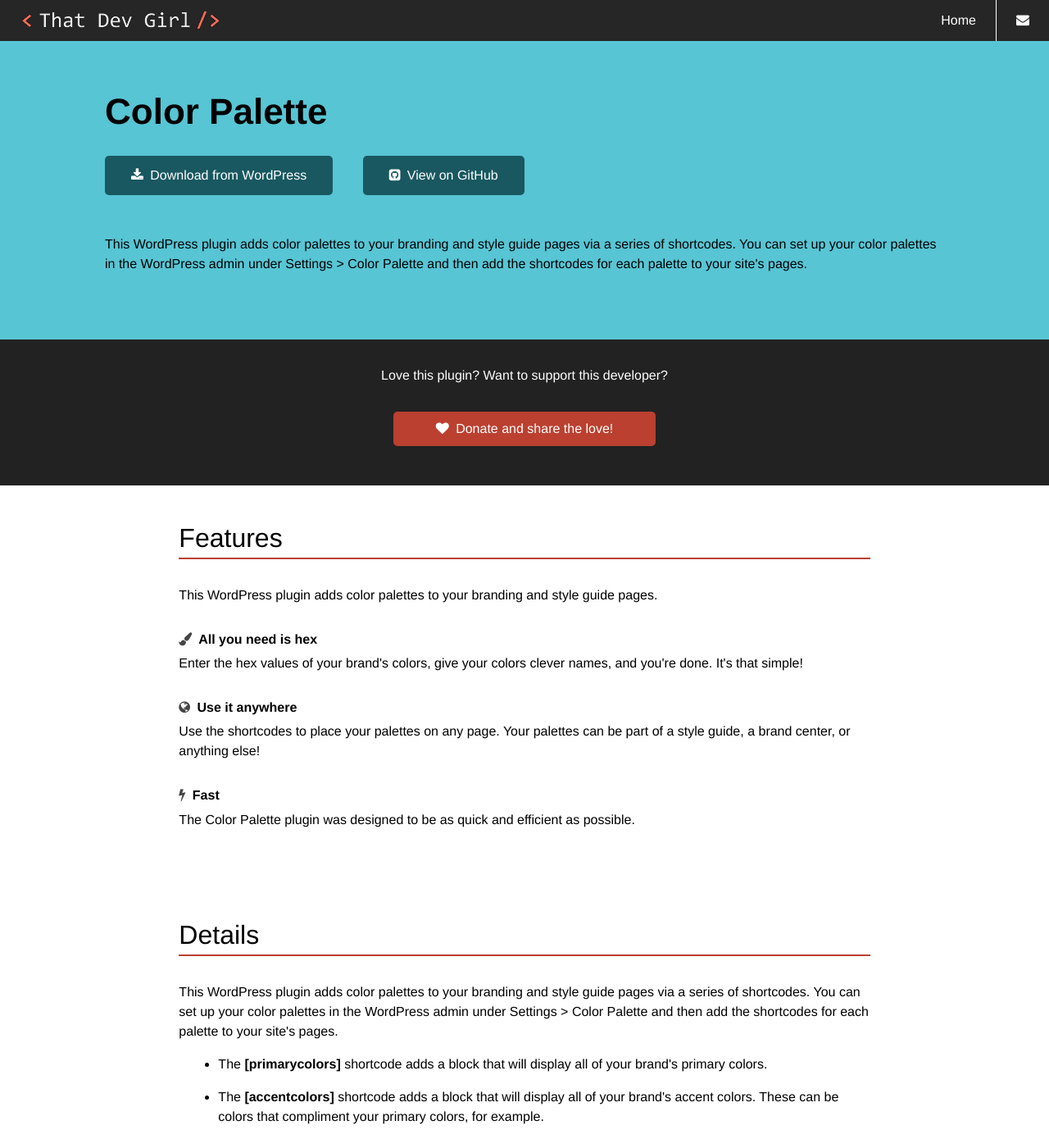
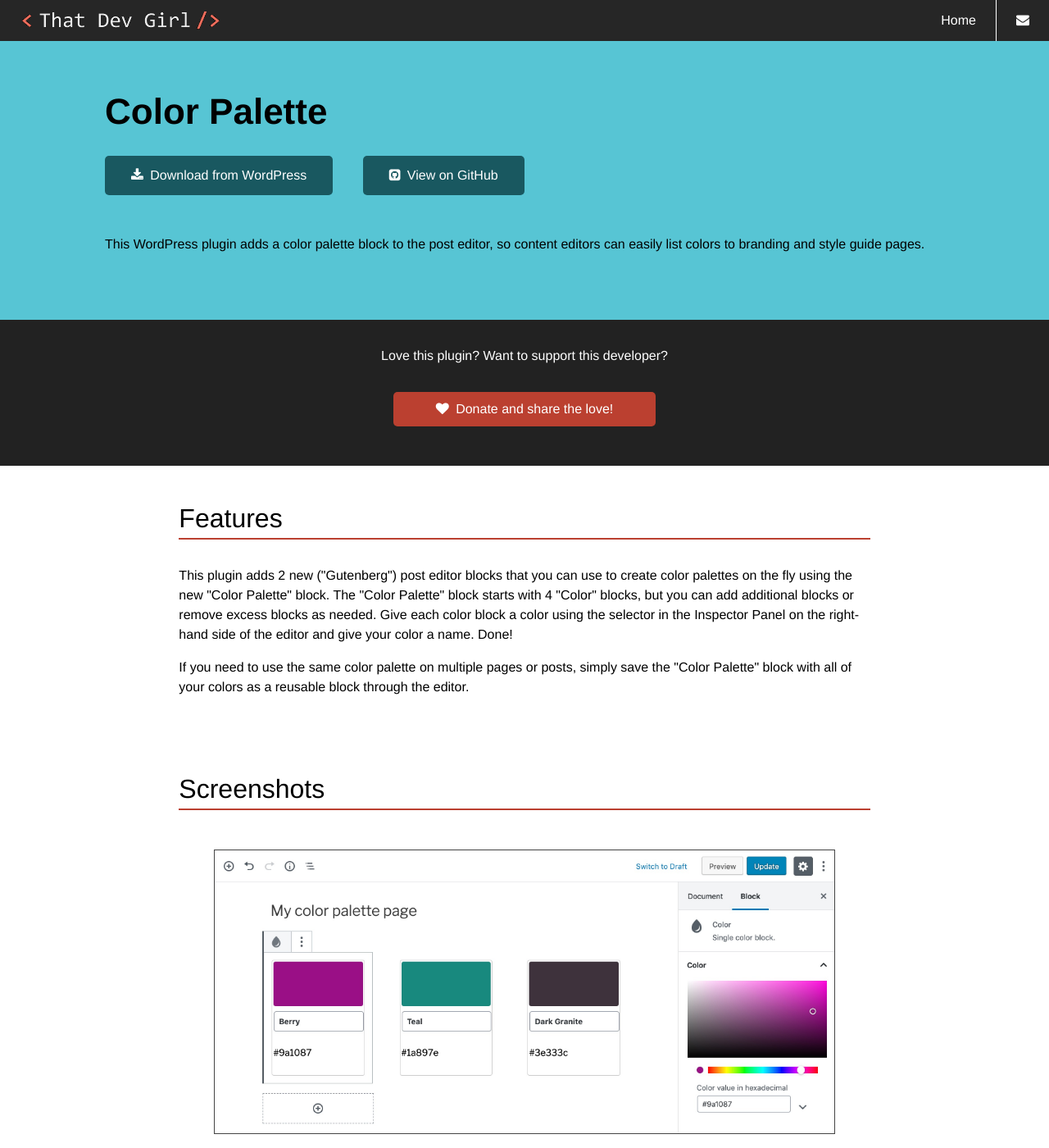
Before and after one commit to That-Dev-Girl-Archives/thatdevgirl.com, a Jekyll site: the page built from _pages/color-palette.html, in a window 1280 px wide and 1400 px high. Shown: the whole window at 82% size. Built offline with Jekyll 4.4.1, drawn with Linux system fonts in a browser that asks for light colours.

Commit message:
Updating color palette page

```diff
--- a/_pages/color-palette.html
+++ b/_pages/color-palette.html
@@ -14,7 +14,7 @@ title:  Color Palette | That Dev Girl, LLC
     </p>
 
     <p>
-			This WordPress plugin adds color palettes to your branding and style guide pages via a series of shortcodes. You can set up your color palettes in the WordPress admin under Settings > Color Palette and then add the shortcodes for each palette to your site's pages.
+      This WordPress plugin adds a color palette block to the post editor, so content editors can easily list colors to branding and style guide pages.
     </p>
   </div>
 </section>
@@ -28,53 +28,23 @@ title:  Color Palette | That Dev Girl, LLC
   <h2>Features</h2>
 
   <p>
-		This WordPress plugin adds color palettes to your branding and style guide pages.
+    This plugin adds 2 new ("Gutenberg") post editor blocks that you can use to
+    create color palettes on the fly using the new "Color Palette" block. The
+    "Color Palette" block starts with 4 "Color" blocks, but you can add additional
+    blocks or remove excess blocks as needed. Give each color block a color using
+    the selector in the Inspector Panel on the right-hand side of the editor and
+    give your color a name. Done!
   </p>
 
-	<ul class="page-documentation__ul--features">
-		<li>
-			<h3><span class="fa fa-paint-brush"></span> All you need is hex</h3>
-			Enter the hex values of your brand's colors, give your colors clever names, and you're done.  It's
-			that simple!
-		</li>
-
-		<li>
-			<h3><span class="fa fa-globe"></span> Use it anywhere</h3>
-			Use the shortcodes to place your palettes on any page.  Your palettes can be
-			part of a style guide, a brand center, or anything else!
-		</li>
-
-		<li>
-			<h3><span class="fa fa-bolt"></span> Fast</h3>
-			The Color Palette plugin was designed to be as quick and efficient as possible.
-		</li>
-	</ul>
-</section>
-
-<section class="page-documentation" aria-label="Plugin details">
-	<h2>Details</h2>
-
   <p>
-		This WordPress plugin adds color palettes to your branding and style guide pages via a series of shortcodes.
-		You can set up your color palettes in the WordPress admin under Settings > Color Palette and then add the shortcodes
-		for each palette to your site's pages.
+    If you need to use the same color palette on multiple pages or posts, simply
+    save the "Color Palette" block with all of your colors as a reusable block
+    through the editor.
   </p>
-
-	<ul>
-		<li>
-			The <strong>[primarycolors]</strong> shortcode adds a block that will display all of your brand's primary colors.
-		</li>
-
-		<li>
-			The <strong>[accentcolors]</strong> shortcode adds a block that will display all of your brand's accent colors.
-			These can be colors that compliment your primary colors, for example.
-		</li>
-	</ul>
 </section>
 
 <section class="page-documentation page-screenshots" aria-label="Screenshots">
   <h2>Screenshots</h2>
-
-	<p><img src="{{site.images}}/color-palette-screenshot-1.jpg" alt="Screenshot of Color Palette settings page" /></p>
-	<p><img src="{{site.images}}/color-palette-screenshot-2.jpg" alt="Screenshot of Color Palette front-end" /></p>
+  <p><img src="{{site.images}}/color-palette-screenshot-1.jpg" alt="Screenshot of the Color Palette block in the post editor" /></p>
+  <p><img src="{{site.images}}/color-palette-screenshot-2.jpg" alt="Screenshot of the Color Palette block on the front-end" /></p>
 </section>
```
Also changed, not shown: assets/images/color-palette-screenshot-1.jpg, assets/images/color-palette-screenshot-2.jpg. Lines whose indentation alone changed are shown as unchanged.
